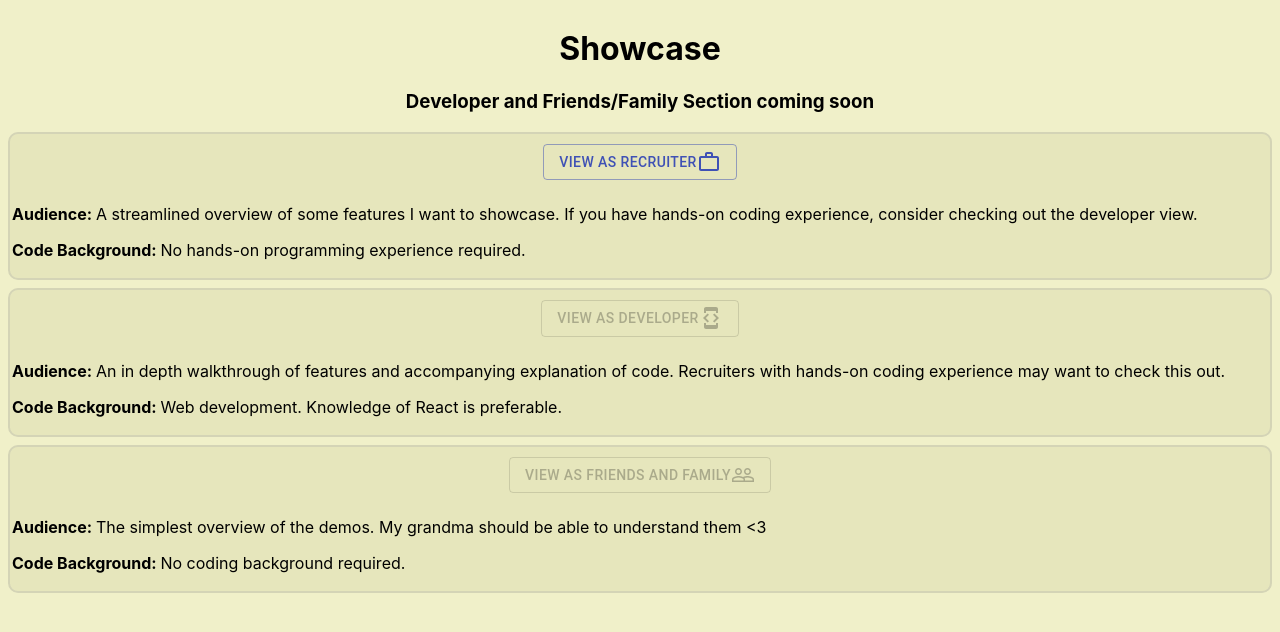
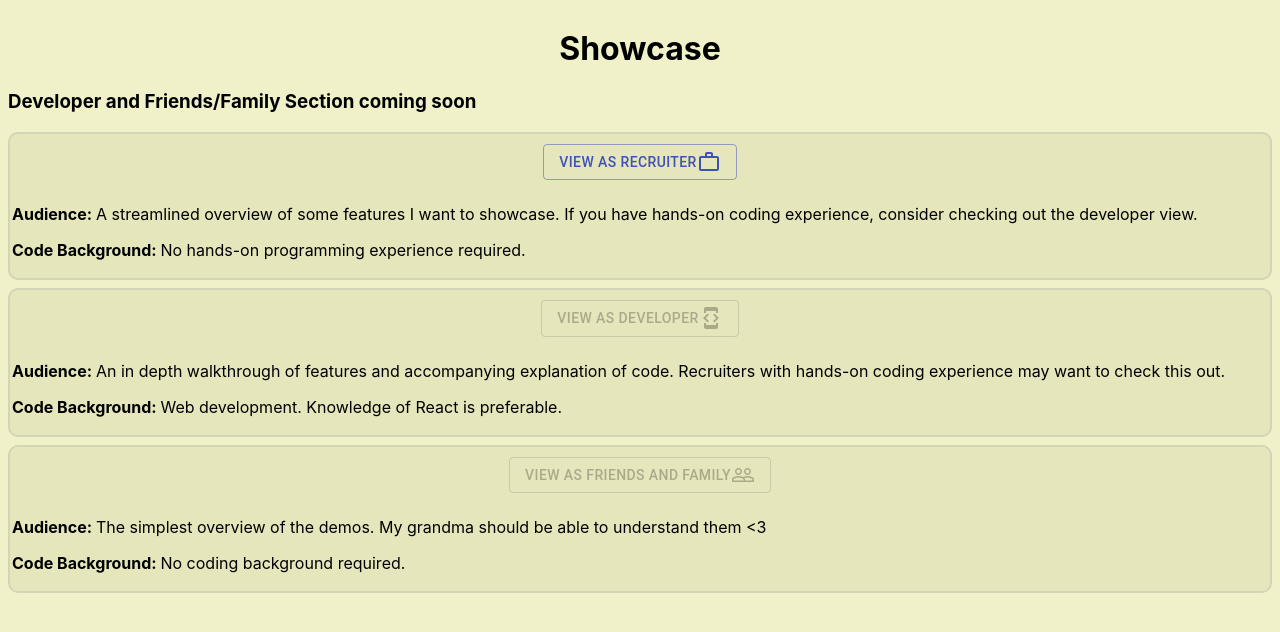
Before and after one commit to michael-small/personal-site, a React (Create React App) app: page /showcase in a window 1280 px wide. Shown: the top 632 px of the page. Built offline with nearby package versions, Linux system fonts and the light colour scheme.

Commit message:
Condense `bottom-margin` styles to `.app`

```diff
--- a/src/App.scss
+++ b/src/App.scss
@@ -3,6 +3,7 @@
 .app {
 	padding: 0.5rem;
 	background-color: theme.$theme-color;
+	margin-bottom: 1rem;
 }
 
 html {
--- a/src/components/Home/Home.scss
+++ b/src/components/Home/Home.scss
@@ -1,13 +1,21 @@
-h1, h2 {
+h1,
+h2 {
 	text-align: center;
 }
 
-#college {
+#college,
+#high-school,
+#bio {
 	margin-bottom: 2rem;
 }
 
+#college {
+}
+
 #high-school {
-    margin-bottom: 2rem;;
+}
+
+#reviews {
 }
 
 section {
@@ -24,7 +32,7 @@ section {
 	bottom: 10px;
 	position: fixed;
 	opacity: 50%;
-};
+}
 
 .avatar {
 	margin-left: auto;
@@ -34,9 +42,4 @@ section {
 
 #bio {
 	text-align: center;
-    margin-bottom: 2rem;
 }
-
-#reviews {
-    margin-bottom: 3rem;
-}
--- a/src/components/Reviews/Reviews.js
+++ b/src/components/Reviews/Reviews.js
@@ -5,7 +5,7 @@ export default class Reviews extends Component {
 		return (
 			<section id='reviews'>
 				<h2>Reviews ⭐⭐⭐⭐⭐</h2>
-				<div style={{ marginBottom: '0.8rem' }}>
+				<div>
 					<i>"The markdown god!"</i>{' '}
 					<span>- Utkarsh and Nate, CSci friends</span>
 				</div>
--- a/src/components/Showcase/CodeDialog/CodeDialog.js
+++ b/src/components/Showcase/CodeDialog/CodeDialog.js
@@ -77,7 +77,6 @@ export default function CodeDialog(props) {
 				variant='outlined'
 				color='primary'
 				onClick={handleClickOpen}
-				style={{ marginBottom: '1rem' }}
 			>
 				View Code
 			</Button>
--- a/src/components/Showcase/GraphQLDemo/GraphQLDemo.js
+++ b/src/components/Showcase/GraphQLDemo/GraphQLDemo.js
@@ -64,7 +64,7 @@ export default function GraphQLDemo(props) {
 		return `Error! ${errorCMS.message || errorDEMO.message}`;
 
 	return (
-		<Aux style={{ marginBottom: '1rem' }}>
+		<Aux>
 			<h2>{dataDEMO.demoCode.title}</h2>
 			<h3 className='aligned-with-icon'>
 				{dataCMS.graphQLDemo.h2}{' '}
--- a/src/components/Showcase/Showcase.js
+++ b/src/components/Showcase/Showcase.js
@@ -31,10 +31,7 @@ export default class Showcase extends Component {
 		return (
 			<Aux className='App'>
 				<h1>Showcase</h1>
-				{/* <ToggleCode onClick={this.toggleCode} /> */}
-				<h3 style={{ textAlign: 'center' }}>
-					Developer and Friends/Family Section coming soon
-				</h3>
+				<h3>Developer and Friends/Family Section coming soon</h3>
 				<ViewPreview
 					role='Recruiter'
 					description='A streamlined overview of some features I want to showcase. If you have hands-on coding experience, consider checking out the developer view.'
```
Also changed, not shown: src/components/Showcase/ViewPreview/ViewShowcase.scss (indentation only). Lines whose indentation alone changed are shown as unchanged.
